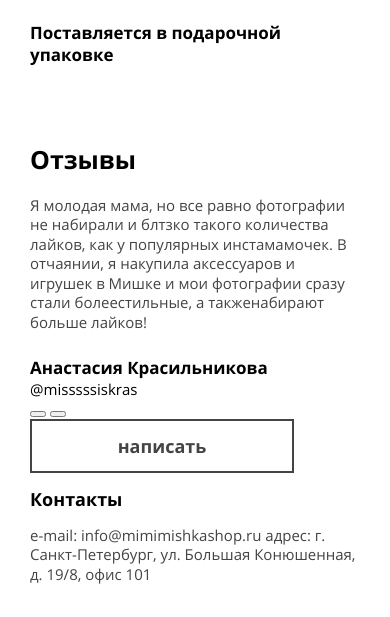
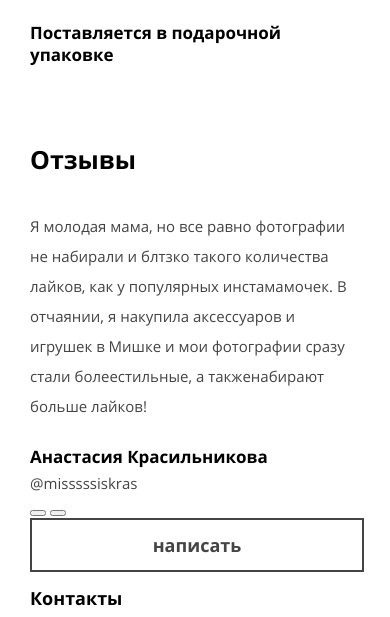
Before and after one commit to serrrgun/246491-mishka, a website: page index.html in a window 390 px wide. Shown: the part 2503-3120 px from the top of the page. Drawn offline with nearby package versions, Linux system fonts and the light colour scheme; files that its build step writes are made by us from their sources; grey boxes are pictures that could not be loaded.

Commit message:
adds a grid for .rewievs (mobile)

```diff
--- a/sass/blocks/reviews.scss
+++ b/sass/blocks/reviews.scss
@@ -1,4 +1,6 @@
 .reviews {
+  display: flex;
+  flex-direction: column;
   margin: 0;
   padding: 0 30px;
 }
@@ -18,6 +20,7 @@
   color: $gray;
   font-size: 15px;
   font-weight: 400;
+  line-height: 2;
 }
 
 .reviews__author {
@@ -32,10 +35,16 @@
   color: $black;
 }
 
+.reviews__author-contact {
+  color: $gray;
+  line-height: 2;
+}
+
 .reviews__controls {
-  //
+  width: 100%;
 }
 
 .reviews__button {
+  width: 100%;
   font-size: 18px;
 }
```
